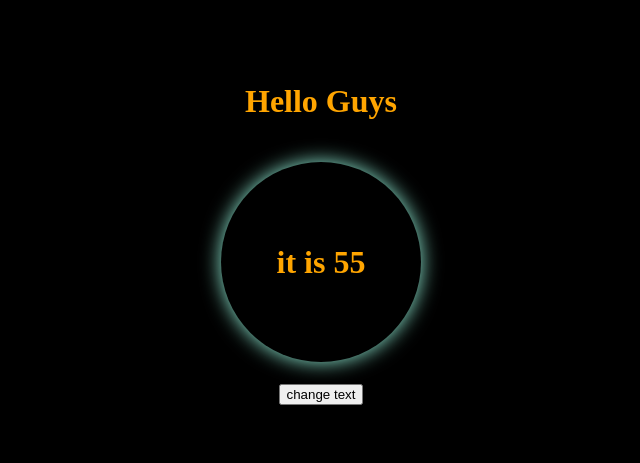
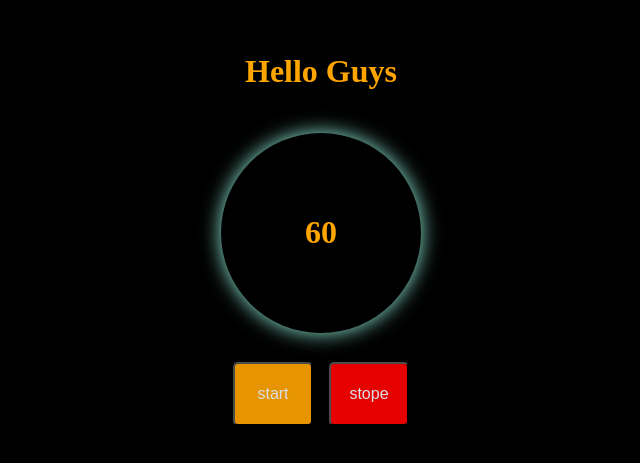
Before and after one commit to bigbug-ir/React, a React (Create React App) app: page / in a window 1280 px wide. Shown: the part 167-630 px from the top of the page, without its empty margins (319-959 px from the left). Built offline with nearby package versions, Linux system fonts and the light colour scheme.

Commit message:
I answer the train #part12 *stopWhatch whit btn*

```diff
--- a/src/App.js
+++ b/src/App.js
@@ -1,19 +1,24 @@
-import React from 'react';
+import React, { useState } from 'react';
 import './style.css';
 import Hello from './Hello';
 // import Timer from './Timer';
 import StopeWatch from './stopeWatch';
+
 class App extends React.Component {
   constructor(props) {
     super(props);
     this.state = {
       title: 'Hello Guys',
+      time : 60,
+      TF:false,
+      interval:60,
     };
     // this.handelSetState = this.handelSetState.bind(this);
   }
   handelSetState=()=>{
     this.setState({
-      title: "Hello everybody"
+      title: "Hello everybody",
+
     })
   }
   // handelSetState(){
@@ -21,12 +26,43 @@ class App extends React.Component {
   //     title: "Hello everybody"
   //   })
   // }
+  startTime=()=>{
+    console.log("component")
+    if(this.state.TF === false){
+      this.setState({
+        TF:true,
+      });
+      useState.interval =setInterval(() =>{
+        this.setState({
+            time:this.state.time-1,
+        });
+      },1000);
+    }
+  }
+
+  stopeTime=()=>{
+    if(this.state.TF === true){
+      clearInterval(useState.interval);
+      console.log("Stoped");
+      this.setState({
+        TF:false,
+      });
+    }
+  }
+  componentDidUpdate(){
+    if(this.state.time === 0){
+        clearInterval(useState.interval);
+        console.log("Stoped");
+        this.setState({
+        });
+    }
+  }
     render(){
       return(
         <div className="main">
           <Hello title={this.state.title}/>
           {/* <Timer/> */}
-          <StopeWatch handelSetState={this.handelSetState} />
+          <StopeWatch time={this.state.time} startTime={this.startTime} stopeTime ={this.stopeTime}  />
         </div>
       );
     }
--- a/src/stopeWatch.js
+++ b/src/stopeWatch.js
@@ -1,34 +1,21 @@
 
 import React from 'react';
-var interval ;
+
 class StopeWatch extends React.Component {
     constructor(){
         super();
-        this.state={
-            time : 60,
-        }
+        this.state = {};
     }
 
-    componentDidMount(){
-        interval = setInterval(() =>{
-            let newTime = this.state.time-1;
-            this.setState({
-                time : newTime,
-            });
-        },1000)
-    }
-    componentDidUpdate(){
-        if (this.state.time === 0){
-            clearInterval(interval);
-            console.log("clear interval")
-        }
-    }
     render(){
         return(
             <>
-            <h1 className='timer'>it is {this.state.time}</h1>
+            <h1 className='timer'>{this.props.time}</h1>
+            <div id='timeBtn'>
+            <button className='btn btn-primary' onClick={this.props.startTime}>start</button>
+            <button className='btn btn-danger' onClick={this.props.stopeTime}>stope</button>
+            </div>
 
-            <button className='btn' onClick={this.props.handelSetState}>change text</button>
             </>
         )
     }
--- a/src/style.css
+++ b/src/style.css
@@ -25,3 +25,40 @@ body{
     background-color: black;
     color:orange;
 }
+#timeBtn{
+    display: flex;
+    justify-content: center;
+    align-items: center;
+    flex-direction: row;
+}
+.btn{
+    padding: 0.5rem;
+    margin: 0.5rem;
+    font-size: medium;
+    border-radius: 5px;
+    opacity: 0.9;
+    height:4rem;
+    width: 5rem;
+}
+
+.btn:hover{
+    opacity: 1;
+    cursor: pointer;
+    box-shadow: 0 0  20px;
+}
+.btn-primary{
+    background-color: orange;
+    color:aliceblue;
+}
+.btn-primary:hover{
+
+    box-shadow: 0 0  20px rgb(255, 178, 35);
+}
+.btn-danger{
+    background-color: red;
+    color:aliceblue
+}
+.btn-danger:hover{
+
+    box-shadow: 0 0  20px rgb(255, 48, 48);
+}
```
